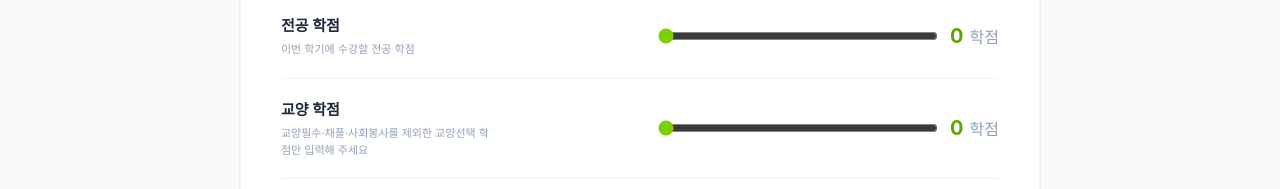
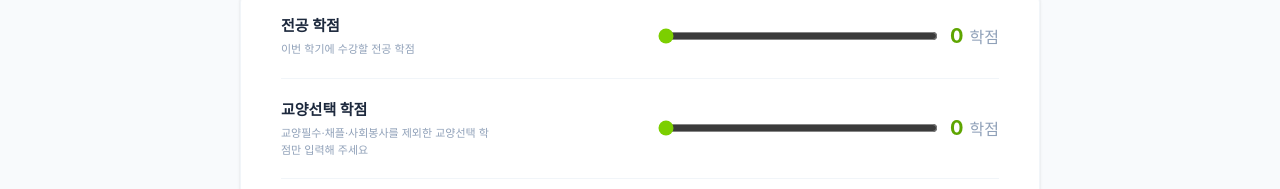
Before and after one commit to 2026-skhuthon-team1/frontend, a React (Vite) app: page /input in a window 1280 px wide. Shown: the part 231-420 px from the top of the page. Built offline with nearby package versions, Linux system fonts and the light colour scheme; no server answers.

Commit message:
fix/#52: 교양 학점 문구를 교양선택 학점으로 변경

```diff
--- a/src/pages/TimetableInputPage.jsx
+++ b/src/pages/TimetableInputPage.jsx
@@ -105,7 +105,7 @@ export default function TimetableInputPage() {
   // 2학년 이상은 학년을 골라야 요청할 수 있다(1학년은 applyFreshmanDefaults가 1로 정해 둔다)
   const missingGrade = !isFreshman && grade === null
   // 전공·교양 모두 0학점이면 들을 과목이 없어 빈 시간표만 나오므로 제출을 막는다.
-  // 단 교양 학점과 따로 들어가는 과목(채플, 2학년 이상의 사회봉사, 1학년이 고른 교양필수)이 있으면 그것만으로 시간표를 만들 수 있다.
+  // 단 교양선택 학점과 따로 들어가는 과목(채플, 2학년 이상의 사회봉사, 1학년이 고른 교양필수)이 있으면 그것만으로 시간표를 만들 수 있다.
   const hasFixedOnlyCourses = includeChapel || (!isFreshman && includeSocialService) || (isFreshman && fixedCourses.length > 0)
   const missingCredits = majorCredits === 0 && generalCredits === 0 && !hasFixedOnlyCourses
   // 조건이 덜 채워져 제출할 수 없는 상태 — 버튼을 회색 비활성화 모양으로 바꿔 누를 수 없음을 보여준다
@@ -152,9 +152,9 @@ export default function TimetableInputPage() {
               </div>
             </SectionRow>
 
-            {/* 교양 학점 — 교양선택 과목 학점만 센다. 교양필수(1학년이 고른 과목)·채플·사회봉사는 각자 고정·포함 여부로 따로 들어간다 */}
+            {/* 교양선택 학점 — 교양선택 과목 학점만 센다. 교양필수(1학년이 고른 과목)·채플·사회봉사는 각자 고정·포함 여부로 따로 들어간다 */}
             <SectionRow
-              label="교양 학점"
+              label="교양선택 학점"
               description={isFreshman
                 ? '교양필수·채플을 제외한 교양선택 학점만 입력해 주세요'
                 : '교양필수·채플·사회봉사를 제외한 교양선택 학점만 입력해 주세요'}
@@ -211,7 +211,7 @@ export default function TimetableInputPage() {
               ))}
             </SectionRow>
 
-            {/* 채플 포함 여부 — 포함하면 아직 듣지 않은 채플 분반 하나가 들어간다(교양 학점과 별개). 이미 두 채플을 모두 들었으면 들어가지 않는다 */}
+            {/* 채플 포함 여부 — 포함하면 아직 듣지 않은 채플 분반 하나가 들어간다(교양선택 학점과 별개). 이미 두 채플을 모두 들었으면 들어가지 않는다 */}
             <SectionRow label="채플 포함 여부" description="비아메디아 채플 시간표에 포함 (이수한 채플 제외)">
               {[
                 { label: '포함', value: true },
@@ -295,7 +295,7 @@ export default function TimetableInputPage() {
             >
               {loading ? '생성 중...'
                 : missingGrade ? '학년을 선택해 주세요'
-                : missingCredits ? '전공 또는 교양 학점을 정해 주세요'
+                : missingCredits ? '전공 또는 교양선택 학점을 정해 주세요'
                 : majors.length === 0 ? (isFreshman ? '학부를 선택해 주세요' : '전공을 선택해 주세요')
                 : 'AI 시간표 생성하기'}
             </Button>
--- a/src/pages/TimetableResultPage.jsx
+++ b/src/pages/TimetableResultPage.jsx
@@ -174,7 +174,7 @@ export default function TimetableResultPage() {
             <p className="text-[13px] font-bold text-[#90a1b9] mb-2">현재 설정 조건</p>
             <div className="flex flex-wrap gap-x-6 gap-y-1 text-sm text-[#314158]">
               <span>전공 <span className="font-bold text-[#1d293d]">{majorsLabel}</span> | {grade}학년</span>
-              <span>목표학점 전공 {majorCredits} + 교양 {generalCredits}</span>
+              <span>목표학점 전공 {majorCredits} + 교양선택 {generalCredits}</span>
               <span>공강요일 {offDaysLabel} | {avoidFirstClass ? '1교시 제외' : '1교시 무관'}</span>
             </div>
           </div>
```
